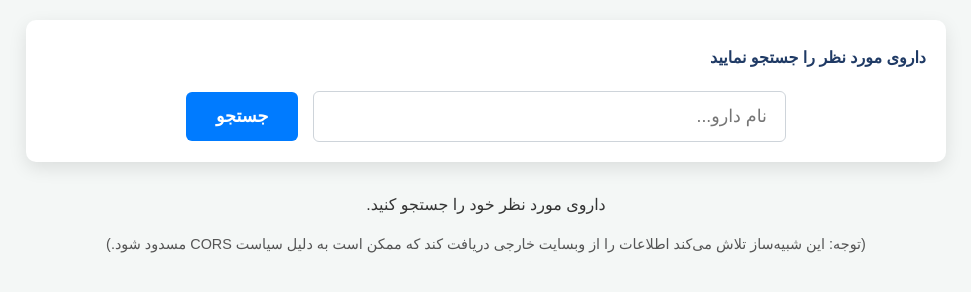
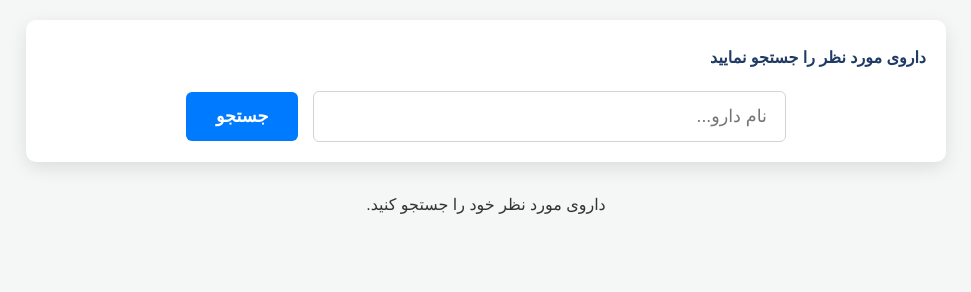
Before and after one commit to itsyebekhe/ttac, a plain HTML site: page index.html in a window 1280 px wide. Shown: the whole page, without its empty margins (154-1125 px from the left). Drawn offline with Linux system fonts and the light colour scheme; a small style sheet from the web is missing.

Commit message:
Update index.html

```diff
--- a/index.html
+++ b/index.html
@@ -3,7 +3,7 @@
 <head>
     <meta charset="UTF-8">
     <meta name="viewport" content="width=device-width, initial-scale=1.0">
-    <title>جستجوی دارو - شبیه‌ساز</title>
+    <title>جستجوی دارو</title>
     <!-- Persian Font: Vazirmatn from cdn.jsdelivr.net -->
     <link href="https://cdn.jsdelivr.net/gh/rastikerdar/vazirmatn@v33.003/Vazirmatn-font-face.css" rel="stylesheet" type="text/css" />
 
@@ -716,7 +716,6 @@
         <!-- This div will display the search results, no results message, or pagination -->
         <div id="simulationResult">
             <p style="text-align: center;">داروی مورد نظر خود را جستجو کنید.</p>
-            <p style="font-size: 0.9em; color: #555; text-align: center;">(توجه: این شبیه‌ساز تلاش می‌کند اطلاعات را از وبسایت خارجی دریافت کند که ممکن است به دلیل سیاست CORS مسدود شود.)</p>
         </div>
     </div>
 
```
